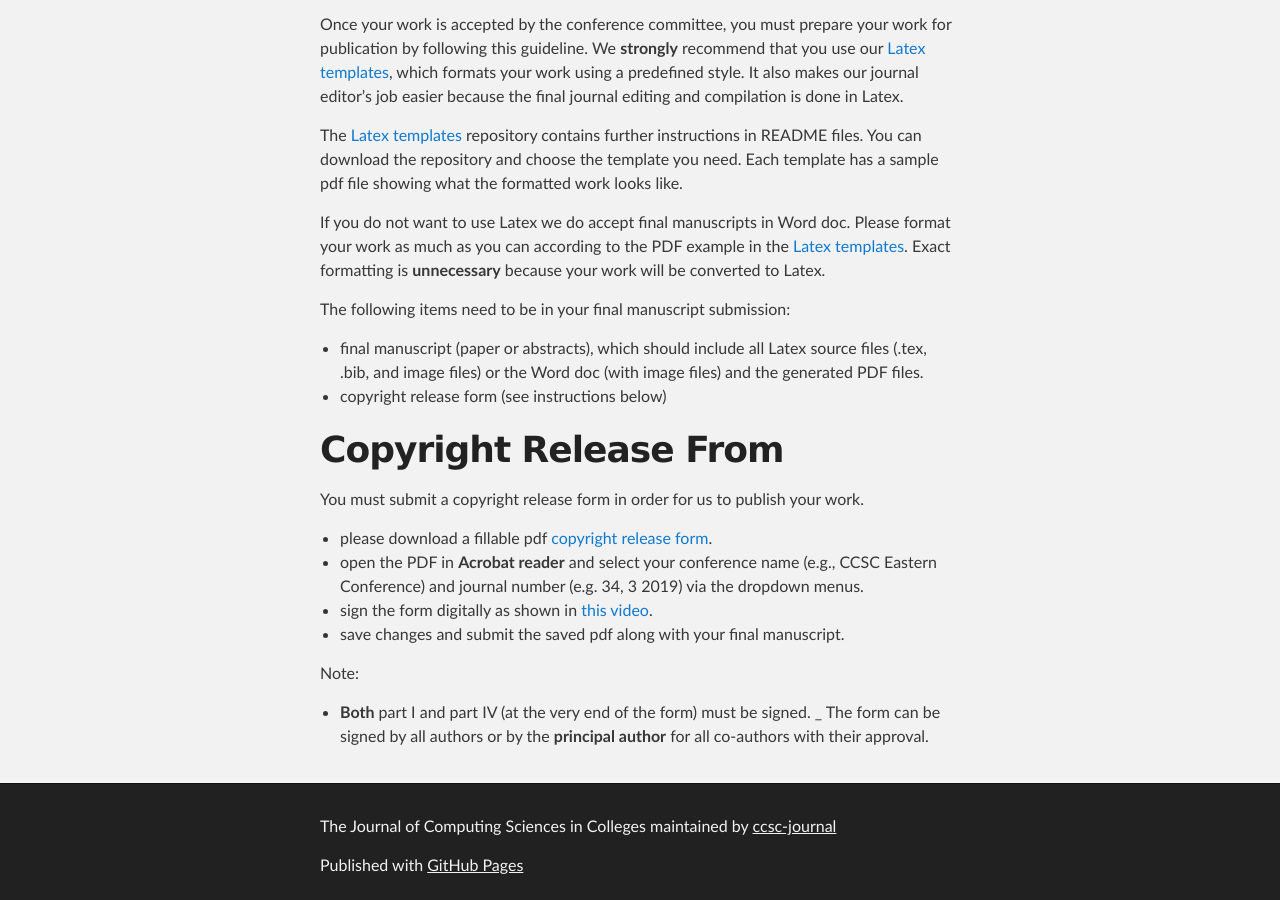
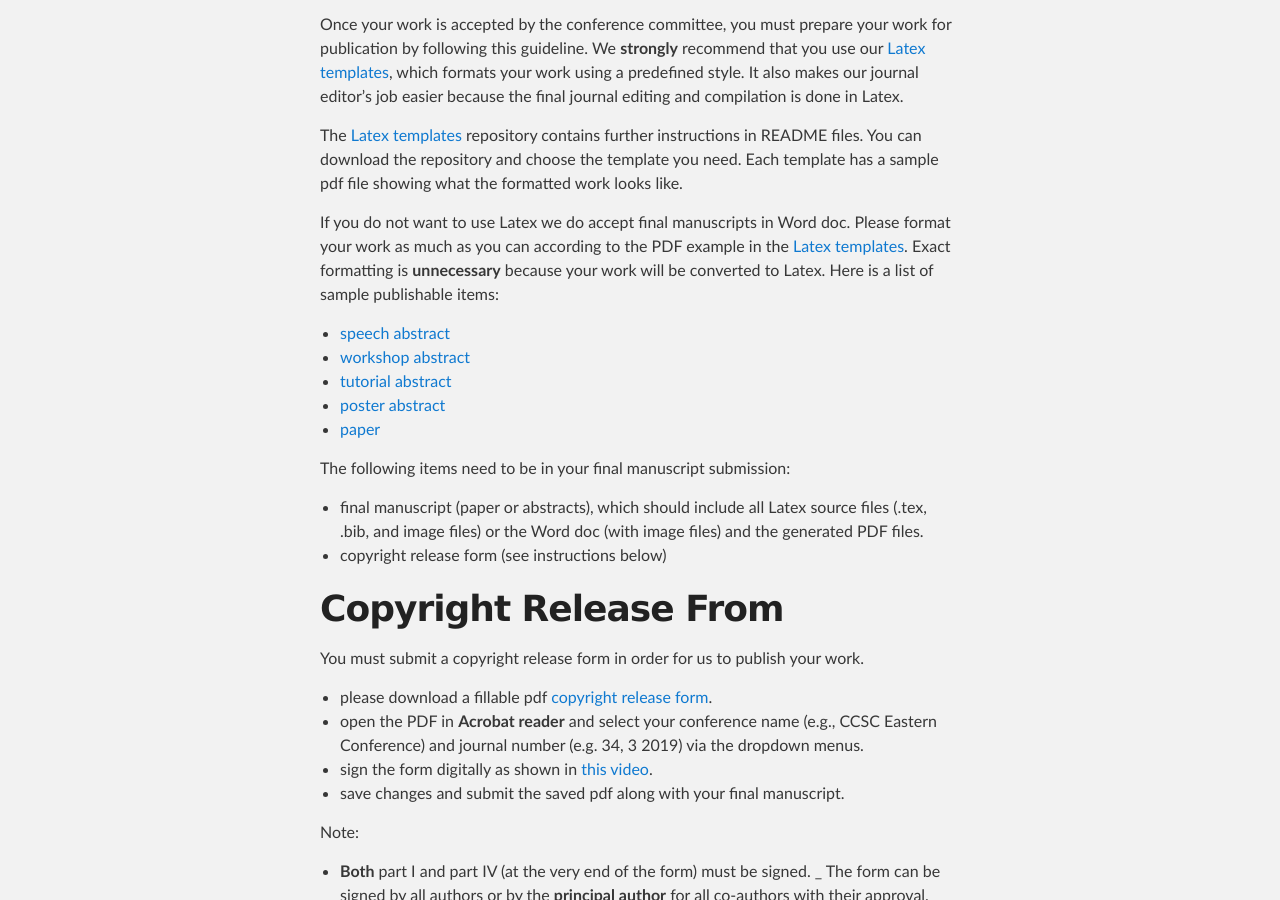
Before and after one commit to ccsc-journal/ccsc-editor, a Jekyll site: the page built from docs/authors.md, in a window 1280 px wide and 900 px high, scrolled down 589 px. Built offline with Jekyll 4.4.1, drawn with Linux system fonts in a browser that asks for light colours.

Commit message:
add sample publishable items

```diff
--- a/docs/authors.md
+++ b/docs/authors.md
@@ -25,7 +25,12 @@ what the formatted work looks like.
 If you do not want to use Latex we do accept final manuscripts in Word doc.
 Please format your work as much as you can according to the PDF example in the
 [Latex templates](https://github.com/lubaochuan/ccsc-editor).
-Exact formatting is __unnecessary__ because your work will be converted to Latex.
+Exact formatting is __unnecessary__ because your work will be converted to Latex. Here is a list of sample publishable items:
+- [speech abstract](samples/speech_abstract.pdf)
+- [workshop abstract](samples/workshop_abstract.pdf)
+- [tutorial abstract](samples/tutorial_abstract.pdf)
+- [poster abstract](samples/poster_abstract.pdf)
+- [paper](samples/paper.pdf)
 
 The following items need to be in your final manuscript submission:
 - final manuscript (paper or abstracts), which should include all Latex source
```
Also changed, not shown: 5 other files.
